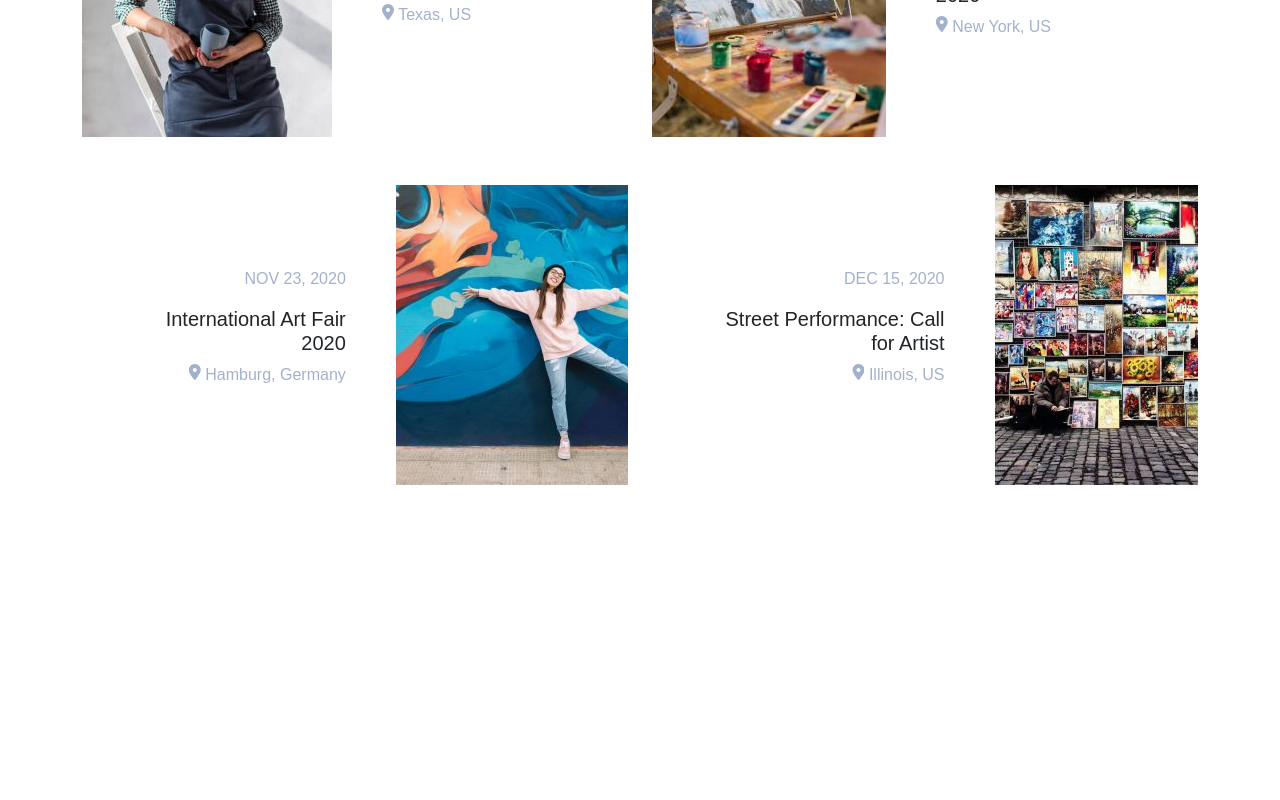
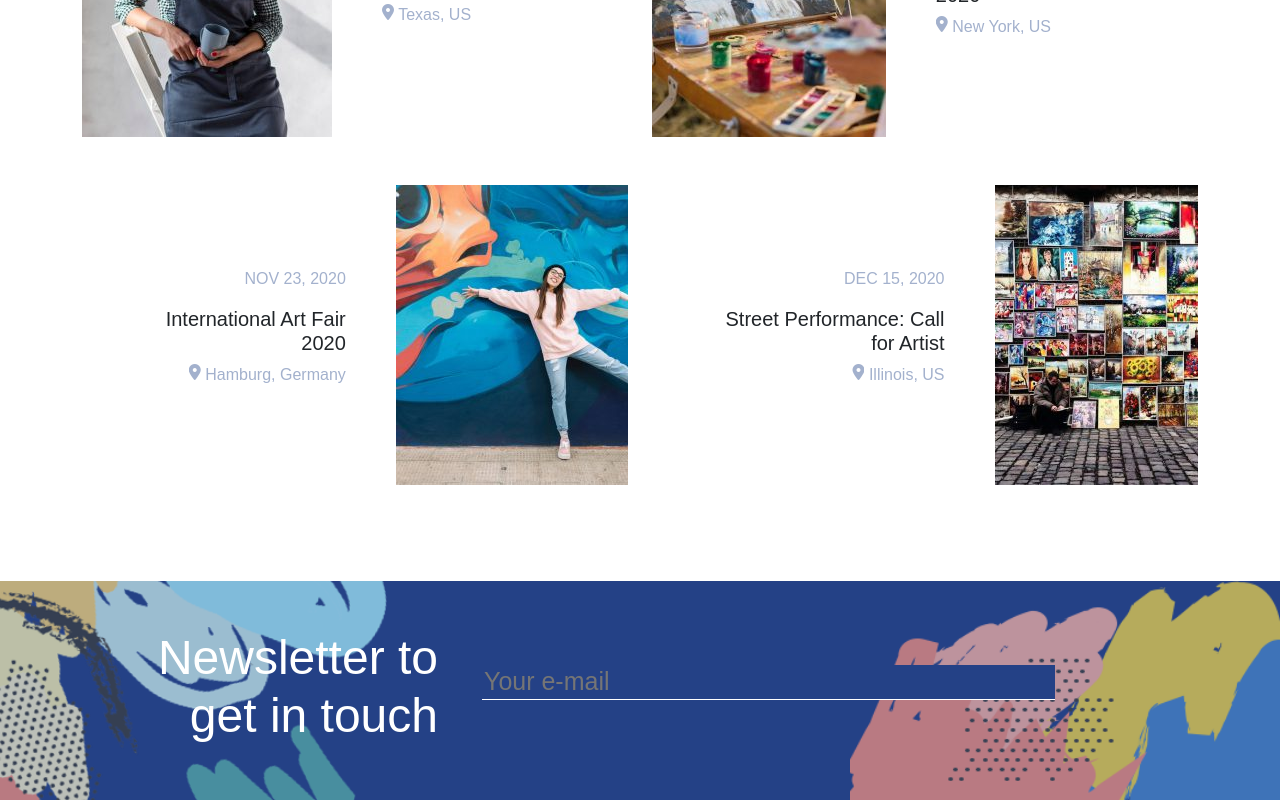
Before and after one commit to StefanoFabrin90/proj-html-vuejs, a Vue app: page / in a window 1280 px wide. Shown: the part 5110-5910 px from the top of the page. Before the commit the page ends 5691 px from the top, so only its background shows below. Built offline with nearby package versions, Linux system fonts and the light colour scheme.

Commit message:
add footer 1 11/12/2021

```diff
--- a/src/App.vue
+++ b/src/App.vue
@@ -30,6 +30,12 @@
       <!-- section-7 main -->
       <Sec7Main />
     </main>
+
+    <!-- FOOTER -->
+    <footer>
+      <!-- section-1 footer -->
+      <Sec1Footer />
+    </footer>
   </div>
 </template>
 
@@ -44,6 +50,7 @@ import Sec4Main from '@/components/Sec4Main.vue';
 import Sec5Main from '@/components/Sec5Main.vue';
 import Sec6Main from '@/components/Sec6Main.vue';
 import Sec7Main from '@/components/Sec7Main.vue';
+import Sec1Footer from '@/components/Sec1Footer.vue';
 
 export default {
   name: 'App',
@@ -58,6 +65,7 @@ export default {
     Sec5Main,
     Sec6Main,
     Sec7Main,
+    Sec1Footer,
   }
 }
 </script>
--- /dev/null
+++ b/src/components/Sec1Footer.vue
@@ -0,0 +1,81 @@
+<template>
+    <section class="footer">
+        <img class="poster-right" src="../assets/artist-shape-color-paint-top-left.png" alt="">
+        <img class="poster-left" src="../assets/artist-shape-color-paint-bottom-right.png" alt="">
+        <div class="container mb-5 mt-5">
+            <div class="row">
+                <div class="col-4 d-flex text">
+                    <h2>Newsletter to get in touch</h2>
+                </div>
+                <div class="col-8 email">
+                    <div class="input-group mb-3 align-items-center textemail">
+                        <input type="text" placeholder="Your e-mail">
+                    </div>
+                </div>
+            </div>
+        </div>
+    </section>
+</template>
+
+<script>
+export default {
+    name: 'Sec1Footer',
+}
+</script>
+
+<style scoped lang="scss">
+.footer {
+    background-color: #244186;
+    position: relative;
+    .poster-right {
+        position: absolute;
+        top: 0;
+        height: 100%;
+    }
+    .poster-left {
+        position: absolute;
+        bottom: 0;
+        right: 0;
+        height: 100%;
+    }
+    .container {
+        color: white;
+        .text {
+            z-index: 1;
+            h2 {
+                font-size: 3rem;
+                text-align: end;
+                font-weight: 200;
+            }
+        }
+        .email {
+            z-index: 1;
+            display: flex;
+            .textemail {
+                padding-left: 20px;
+                transition: color .3s;
+                    &:hover {
+                        color: black;
+                    }
+                input {
+                    background-color: #244186;
+                    color: white;
+                    font-size: 25px;
+                    width: 80%;
+                    height: 35px;
+                    border: 0;
+                    border-bottom: 1px solid white;
+                    outline: none;
+                    transition: border .3s;
+                    &:focus {
+                        border-bottom: 1px solid black;
+                    }
+                    &:hover {
+                        border-bottom: 1px solid black;
+                    }
+                }
+            }
+        }
+    }
+}
+</style>
```
Also changed, not shown: src/assets/artist-shape-color-paint-bottom-right.png (added), src/assets/artist-shape-color-paint-top-left.png (added).
